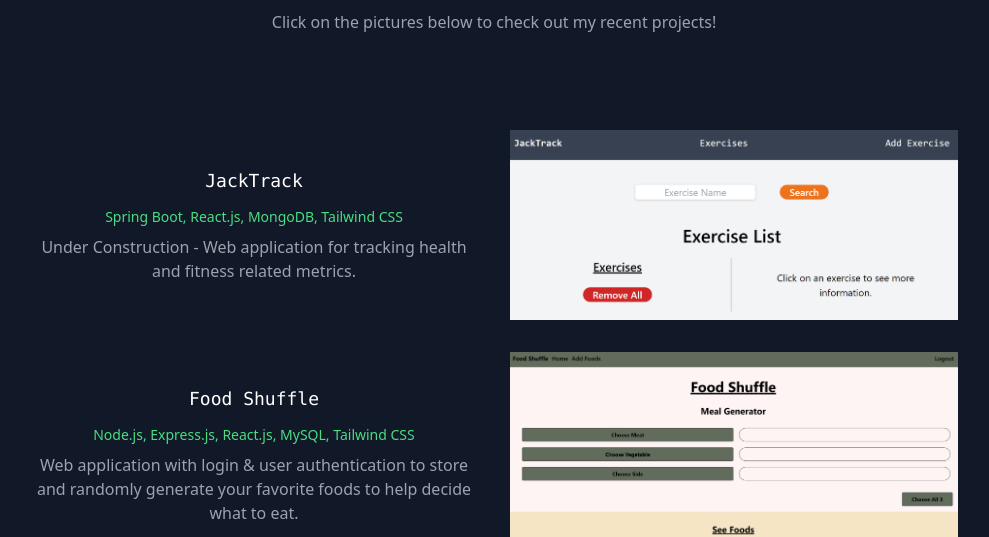
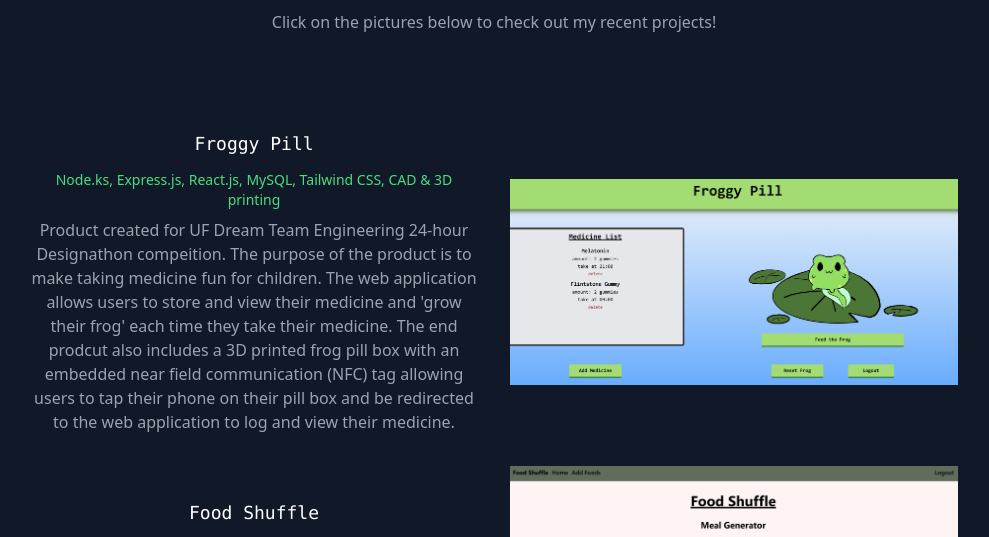
Before and after one commit to jackw00/portfolio, a React (Create React App) app: page / in a window 1280 px wide. Shown: the part 800-1337 px from the top of the page, without its empty margins (146-1135 px from the left). Built offline with nearby package versions, Linux system fonts and the light colour scheme.

Commit message:
added Froggy Pill project

```diff
--- a/src/data.js
+++ b/src/data.js
@@ -1,11 +1,11 @@
 export const projects = [
   {
-    title: "JackTrack",
-    subtitle: "Spring Boot, React.js, MongoDB, Tailwind CSS",
+    title: "Froggy Pill",
+    subtitle: "Node.ks, Express.js, React.js, MySQL, Tailwind CSS, CAD & 3D printing",
     description:
-      "Under Construction - Web application for tracking health and fitness related metrics.",
-    image: "./jacktrack.png",
-    link: "https://github.com/jackw00/jacktrack",
+      "Product created for UF Dream Team Engineering 24-hour Designathon compeition. The purpose of the product is to make taking medicine fun for children. The web application allows users to store and view their medicine and 'grow their frog' each time they take their medicine. The end prodcut also includes a 3D printed frog pill box with an embedded near field communication (NFC) tag allowing users to tap their phone on their pill box and be redirected to the web application to log and view their medicine.",
+    image: "./froggypill.png",
+    link: "https://froggypill.vercel.app/",
   },
   {
     title: "Food Shuffle",
```
Also changed, not shown: public/froggypill.png (added), public/jacktrack.png (deleted).
